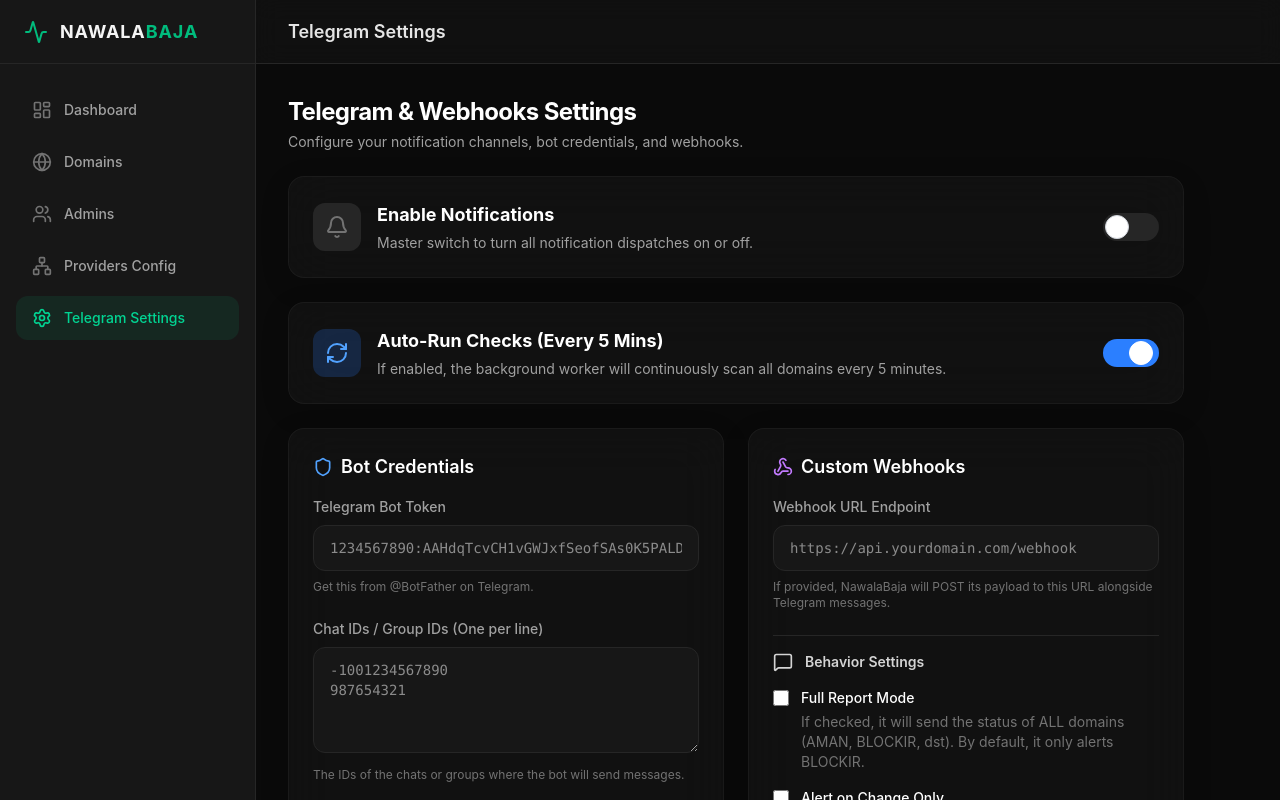
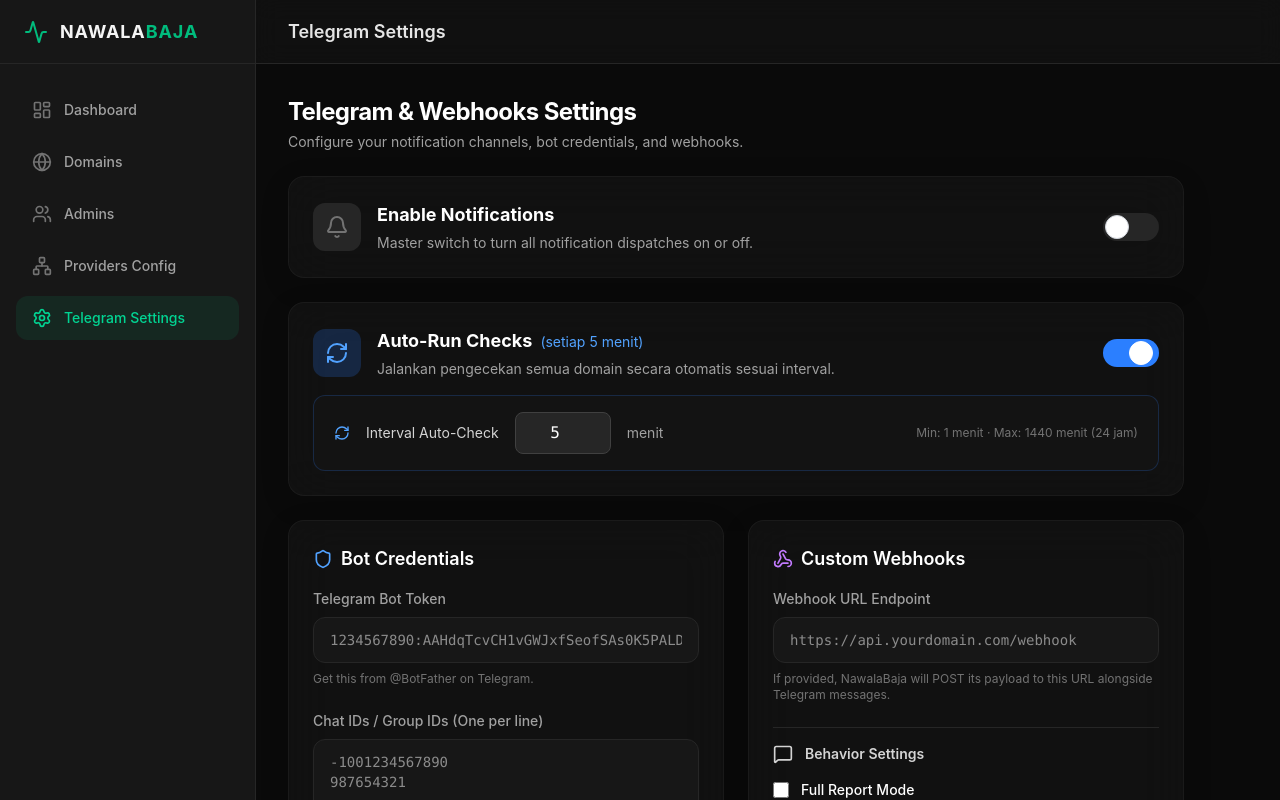
Before and after one commit to itsmepablo1/nawalacheckfix, a Next.js app: page /admin/telegram in a window 1280 px wide. Both pictures are taken after a click on the label 1131 px from the left and 353 px from the top of the page. Shown: the top 800 px of the page. Built offline with nearby package versions, Linux system fonts and the light colour scheme; no server answers; the database is empty.

Commit message:
feat: configurable auto-check interval (minutes) via settings UI

```diff
--- a/src/app/admin/telegram/page.tsx
+++ b/src/app/admin/telegram/page.tsx
@@ -11,6 +11,7 @@
     send_on_change_only?: boolean;
     enabled?: boolean;
     auto_check?: boolean;
+    check_interval_minutes?: number;
 };
 
 export default function TelegramSettingsPage() {
@@ -22,6 +23,7 @@
         send_on_change_only: true,
         enabled: false,
         auto_check: false,
+        check_interval_minutes: 5,
     });
     const [loading, setLoading] = useState(true);
     const [saving, setSaving] = useState(false);
@@ -126,15 +128,23 @@
                     </label>
                 </div>
 
-                {/* Auto Check Switch */}
-                <div className="glass-card p-6 flex items-center justify-between border-blue-500/20 shadow-[0_0_15px_rgba(59,130,246,0.05)]">
+                {/* Auto Check Switch + Interval */}
+                <div className="glass-card p-6 border-blue-500/20 shadow-[0_0_15px_rgba(59,130,246,0.05)] space-y-4">
+                    <div className="flex items-center justify-between">
                         <div className="flex items-center">
                             <div className={`p-3 rounded-xl mr-4 ${settings.auto_check ? 'bg-blue-500/20 text-blue-400' : 'bg-neutral-800 text-neutral-500'}`}>
                                 <RefreshCw className="w-6 h-6" />
                             </div>
                             <div>
-                            <h3 className="text-lg font-bold text-white mb-1">Auto-Run Checks (Every 5 Mins)</h3>
-                            <p className="text-sm text-neutral-400">If enabled, the background worker will continuously scan all domains every 5 minutes.</p>
+                                <h3 className="text-lg font-bold text-white mb-1">
+                                    Auto-Run Checks
+                                    {settings.auto_check && (
+                                        <span className="ml-2 text-sm font-normal text-blue-400">
+                                            (setiap {settings.check_interval_minutes || 5} menit)
+                                        </span>
+                                    )}
+                                </h3>
+                                <p className="text-sm text-neutral-400">Jalankan pengecekan semua domain secara otomatis sesuai interval.</p>
                             </div>
                         </div>
                         <label className="relative inline-flex items-center cursor-pointer">
@@ -146,6 +156,25 @@
                             />
                             <div className="w-14 h-7 bg-neutral-800 peer-focus:outline-none rounded-full peer peer-checked:after:translate-x-full peer-checked:after:border-white after:content-[''] after:absolute after:top-[2px] after:left-[2px] after:bg-white after:border-gray-300 after:border after:rounded-full after:h-6 after:w-6 after:transition-all peer-checked:bg-blue-500"></div>
                         </label>
+                    </div>
+
+                    {/* Interval input — tampil saat auto_check aktif */}
+                    {settings.auto_check && (
+                        <div className="flex items-center gap-4 bg-neutral-900/60 rounded-xl px-5 py-4 border border-blue-500/20">
+                            <RefreshCw className="w-4 h-4 text-blue-400 shrink-0" />
+                            <label className="text-sm text-neutral-300 whitespace-nowrap">Interval Auto-Check</label>
+                            <input
+                                type="number"
+                                min={1}
+                                max={1440}
+                                className="w-24 bg-neutral-800 border border-neutral-700 rounded-lg py-2 px-3 text-white text-center font-mono focus:outline-none focus:border-blue-500 focus:ring-1 focus:ring-blue-500 transition-all"
+                                value={settings.check_interval_minutes ?? 5}
+                                onChange={(e) => setSettings({ ...settings, check_interval_minutes: Math.max(1, parseInt(e.target.value) || 5) })}
+                            />
+                            <span className="text-sm text-neutral-400">menit</span>
+                            <p className="text-xs text-neutral-500 ml-auto">Min: 1 menit · Max: 1440 menit (24 jam)</p>
+                        </div>
+                    )}
                 </div>
 
                 {/* Main Configuration Grid */}
--- a/src/app/api/admin/settings/route.ts
+++ b/src/app/api/admin/settings/route.ts
@@ -30,6 +30,7 @@
                     send_on_change_only: data.send_on_change_only,
                     enabled: data.enabled,
                     auto_check: data.auto_check,
+                    check_interval_minutes: data.check_interval_minutes ?? 5,
                 },
             });
             return NextResponse.json(updated);
@@ -43,6 +44,7 @@
                     send_on_change_only: data.send_on_change_only ?? true,
                     enabled: data.enabled ?? false,
                     auto_check: data.auto_check ?? false,
+                    check_interval_minutes: data.check_interval_minutes ?? 5,
                 },
             });
             return NextResponse.json(created);
--- a/src/workers/index.ts
+++ b/src/workers/index.ts
@@ -1,17 +1,42 @@
 import "./checkerWorker";
 import "./telegramWorker";
 import { checkerQueue } from "../lib/queue";
+import { getPrisma } from "../lib/prisma";
 
-console.log("🚀 Background Workers started processing queues...");
+const DEFAULT_INTERVAL = 5; // menit
 
-// Initialize the 5-minute auto check schedule. Duplicates are ignored by BullMQ using jobId.
-checkerQueue.add(
-    "dispatch-all",
-    { isManual: false },
-    {
-        repeat: { pattern: "*/5 * * * *" },
-        jobId: "auto-dispatch-all",
-        removeOnComplete: true,
-        removeOnFail: true
+async function startAutoCheck() {
+    const prisma = getPrisma();
+
+    // Baca interval dari DB, fallback ke 5 menit
+    let intervalMinutes = DEFAULT_INTERVAL;
+    try {
+        const settings = await prisma.telegramSettings.findFirst();
+        if (settings?.check_interval_minutes && settings.check_interval_minutes > 0) {
+            intervalMinutes = settings.check_interval_minutes;
+        }
+    } catch {
+        console.warn("[Workers] Gagal baca interval dari DB, pakai default 5 menit.");
     }
-).catch(err => console.error("Failed to add repeatable job", err));
+
+    const cronPattern = `*/${intervalMinutes} * * * *`;
+    console.log(`🚀 Background Workers started. Auto-check setiap ${intervalMinutes} menit (${cronPattern})`);
+
+    // Hapus job lama dulu (kalau ada) lalu tambah dengan interval terbaru
+    try {
+        await checkerQueue.removeRepeatableByKey(`dispatch-all:::${cronPattern}`);
+    } catch { /* ignore jika belum ada */ }
+
+    await checkerQueue.add(
+        "dispatch-all",
+        { isManual: false },
+        {
+            repeat: { pattern: cronPattern },
+            jobId: "auto-dispatch-all",
+            removeOnComplete: true,
+            removeOnFail: true,
+        }
+    ).catch(err => console.error("Failed to add repeatable job:", err));
+}
+
+startAutoCheck();
```
Also changed, not shown: 1 other file (tests, documents, lock files or other folders). Lines whose indentation alone changed are shown as unchanged.
